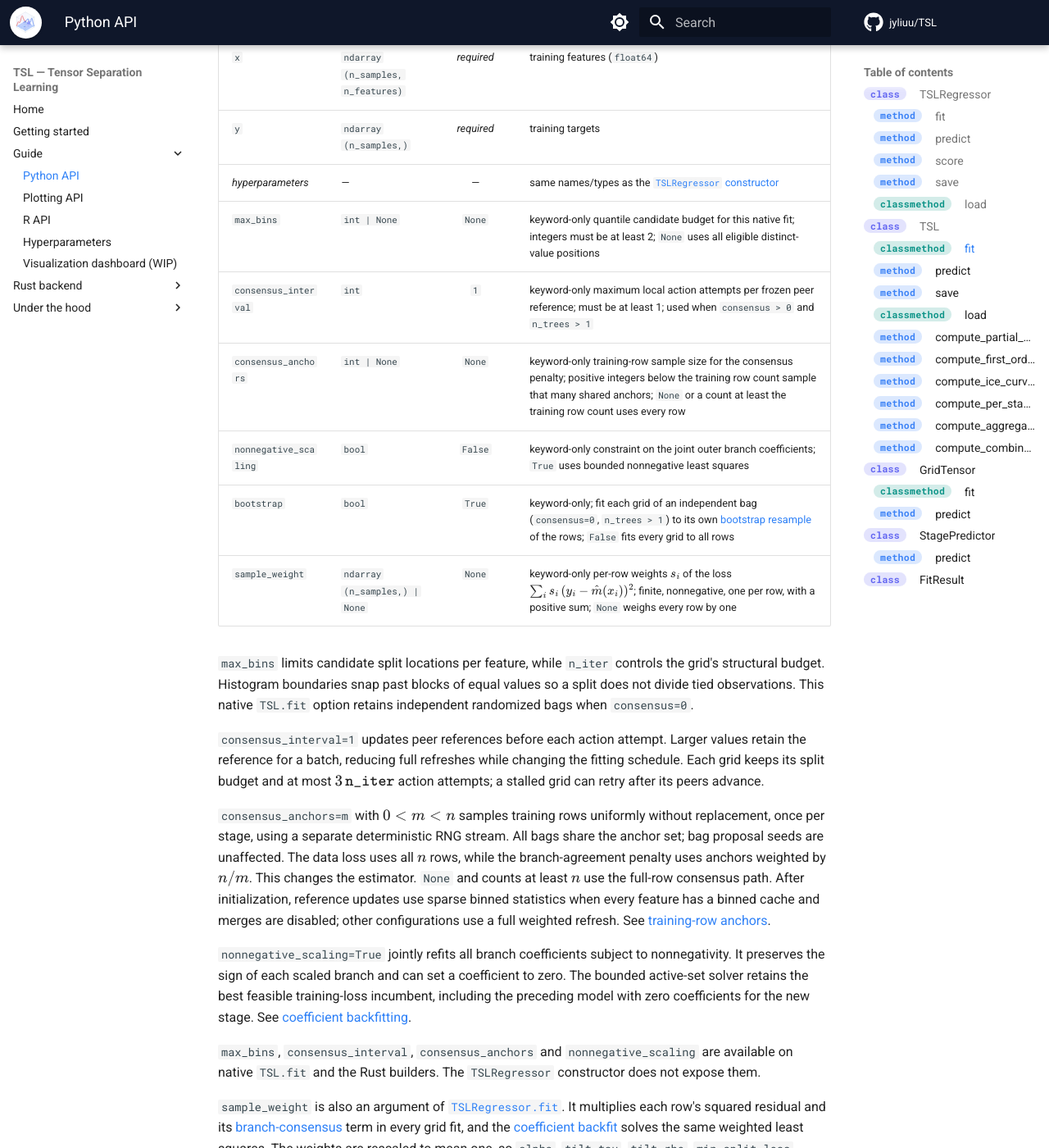
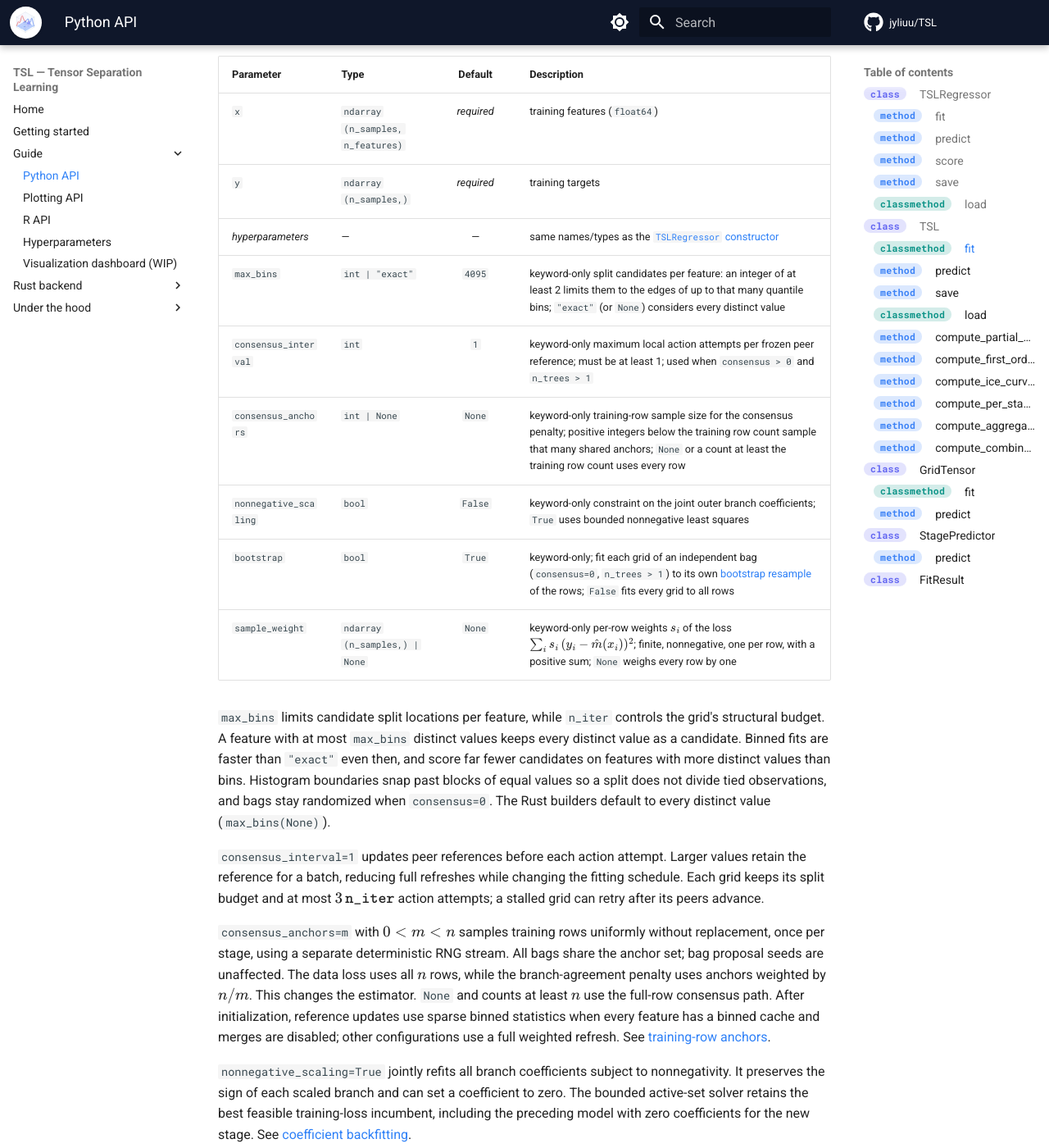
Before and after one commit to jyliuu/TSL, an MkDocs documentation site: the page built from docs/docs/code/python-api.md, in a window 1280 px wide and 1400 px high, scrolled down 5783 px. Shown: the whole window at 82% size. Built offline with MkDocs 1.6.1 and Material for MkDocs 9.7.7, drawn with Linux system fonts in a browser that asks for light colours; comment, search, counter and statistics services are not loaded; some of the changed text lies outside the part shown.

Commit message:
docs: document max_bins and its 4095-bin default
List max_bins among the TSLRegressor parameters and the grid-level
hyperparameters, with its accepted values and how the default relates to
the exact candidates.

````diff
--- a/docs/docs/code/python-api.md
+++ b/docs/docs/code/python-api.md
@@ -30,8 +30,8 @@
              min_split_loss=0.0, min_interval_samples=1, refinement_strategy="l2",
              update_clamp=float("inf"), tilt_tau=0.01,
              tilt_rho=0.0, split_strategy="random", top_k=10, must_fill_all_k=True,
-             similarity_threshold=0.0, consensus=0.0, bootstrap=True, seed=42,
-             verbosity=1, visualdb=None)
+             similarity_threshold=0.0, consensus=0.0, bootstrap=True, max_bins=4095,
+             seed=42, verbosity=1, visualdb=None)
 ```
 
 **Parameters**
@@ -58,6 +58,7 @@
 | `similarity_threshold` | `float` | `0.0` | bag trim $\xi$ (`0` keeps all) |
 | `consensus` | `float` | `0.0` | lockstep [consensus](../math/bagging-aggregation.md#consensus-fitting) strength $\rho\ge0$ (`0` fits grids independently) |
 | `bootstrap` | `bool` | `True` | fit each grid of an independent bag (`consensus=0`, `n_trees > 1`) to its own [bootstrap resample](../math/bagging-aggregation.md#bootstrap-resampling) of the rows; `False` fits every grid to all rows |
+| `max_bins` | `int | "exact"` | `4095` | split candidates per feature: an integer of at least 2 limits them to the edges of up to that many quantile bins; `"exact"` (or `None`) considers every distinct value |
 | `seed` | `int` | `42` | RNG seed (fits are deterministic) |
 | `verbosity` | `int` | `1` | log verbosity |
 | `visualdb` | `str | None` | `None` | evo-logging SQLite path |
@@ -188,7 +189,7 @@
         complexity_penalty, min_split_loss, min_interval_samples, refinement_strategy,
         update_clamp, tilt_tau, tilt_rho, split_strategy, top_k,
         must_fill_all_k, similarity_threshold, consensus, seed, verbosity,
-        visualdb=None, *, max_bins=None, consensus_interval=1,
+        visualdb=None, *, max_bins=4095, consensus_interval=1,
         nonnegative_scaling=False, consensus_anchors=None, bootstrap=True,
         sample_weight=None)
         -> tuple[TSL, FitResult]
@@ -203,7 +204,7 @@
 | `x` | `ndarray (n_samples, n_features)` | _required_ | training features (`float64`) |
 | `y` | `ndarray (n_samples,)` | _required_ | training targets |
 | _hyperparameters_ | — | — | same names/types as the [`TSLRegressor` constructor](#cls-tslregressor) |
-| `max_bins` | `int | None` | `None` | keyword-only quantile candidate budget for this native fit; integers must be at least 2; `None` uses all eligible distinct-value positions |
+| `max_bins` | `int | "exact"` | `4095` | keyword-only split candidates per feature: an integer of at least 2 limits them to the edges of up to that many quantile bins; `"exact"` (or `None`) considers every distinct value |
 | `consensus_interval` | `int` | `1` | keyword-only maximum local action attempts per frozen peer reference; must be at least 1; used when `consensus > 0` and `n_trees > 1` |
 | `consensus_anchors` | `int | None` | `None` | keyword-only training-row sample size for the consensus penalty; positive integers below the training row count sample that many shared anchors; `None` or a count at least the training row count uses every row |
 | `nonnegative_scaling` | `bool` | `False` | keyword-only constraint on the joint outer branch coefficients; `True` uses bounded nonnegative least squares |
@@ -211,9 +212,12 @@
 | `sample_weight` | `ndarray (n_samples,) | None` | `None` | keyword-only per-row weights $s_i$ of the loss $\sum_i s_i\,(y_i-\hat m(x_i))^2$; finite, nonnegative, one per row, with a positive sum; `None` weighs every row by one |
 
 `max_bins` limits candidate split locations per feature, while `n_iter` controls
-the grid's structural budget. Histogram boundaries snap past blocks of equal
-values so a split does not divide tied observations. This native `TSL.fit` option
-retains independent randomized bags when `consensus=0`.
+the grid's structural budget. A feature with at most `max_bins` distinct values keeps
+every distinct value as a candidate. Binned fits are faster than `"exact"` even then,
+and score far fewer candidates on features with more distinct values than bins.
+Histogram boundaries snap past blocks of equal values so a split does not divide
+tied observations, and bags stay randomized when `consensus=0`. The Rust builders
+default to every distinct value (`max_bins(None)`).
 
 `consensus_interval=1` updates peer references before each action attempt. Larger
 values retain the reference for a batch, reducing full refreshes while changing the
````
Also changed, not shown: other parts of docs/docs/code/python-api.md (+1 -1 lines), docs/docs/guides/hyperparameters.md (+7 -5 lines).
